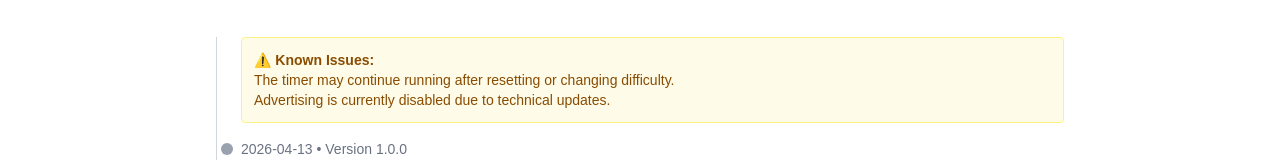
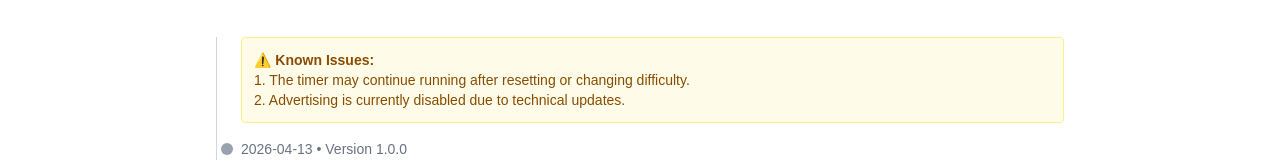
Before and after one commit to kiranofans/sudoku_game, a React (Vite) app: page /changeLog in a window 1280 px wide. Shown: the part 172-332 px from the top of the page. Built offline with nearby package versions, Linux system fonts and the light colour scheme; a small style sheet from the web is missing.

Commit message:
UI: added number bullet to knownIssuesBox

```diff
--- a/src/pages/ChangeLog.tsx
+++ b/src/pages/ChangeLog.tsx
@@ -18,8 +18,8 @@ const ChangeLog: React.FC = () => {
                 <Timeline>
                     <KnownIssuesBox
                         items={[
-                            "The timer may continue running after resetting or changing difficulty.",
-                            "Advertising is currently disabled due to technical updates.",
+                            "1. The timer may continue running after resetting or changing difficulty.",
+                            "2. Advertising is currently disabled due to technical updates.",
                         ]}
                     />
 
```
